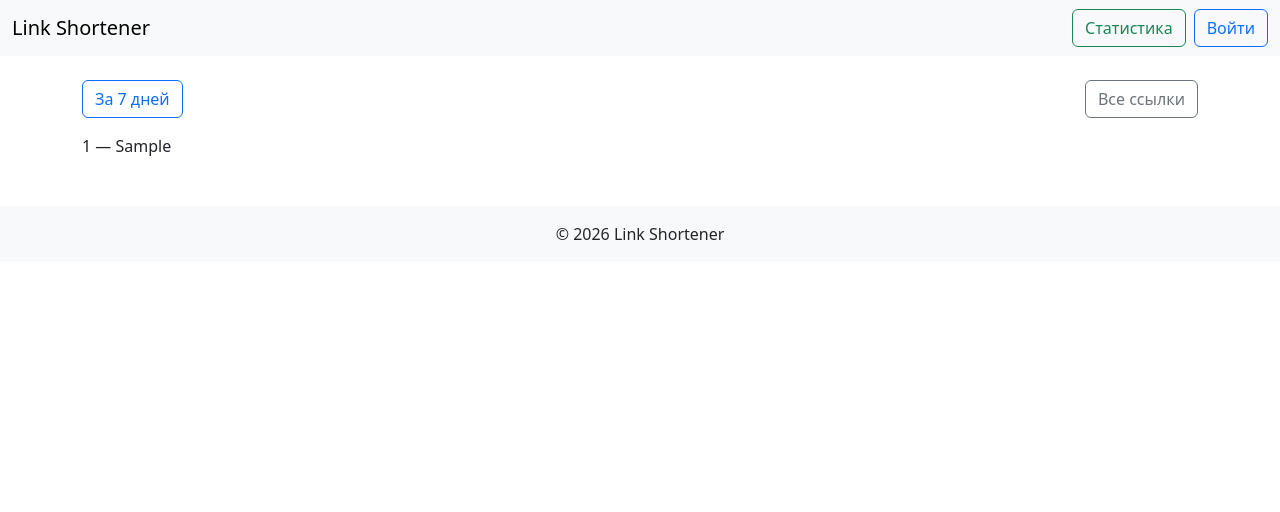
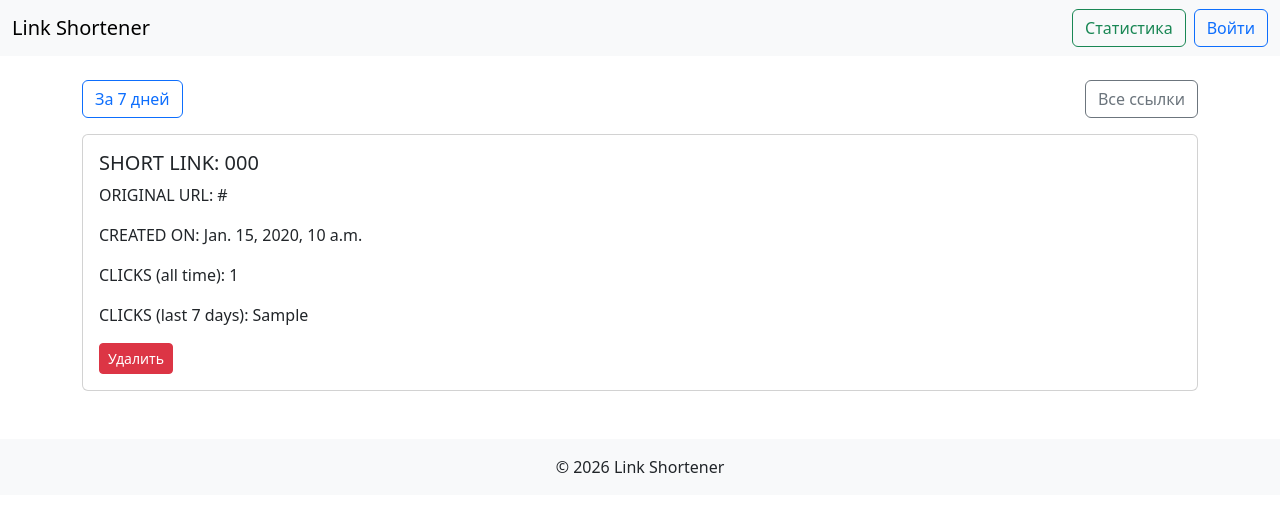
Before and after one commit to vladimir20071226-cloud/Link_Shortener, a Django app: template links/templates/stats.html in a window 1280 px wide. Shown: the top 512 px of the page. Run offline with Django 3.2, Linux system fonts and the light colour scheme; the template is opened without the code that fills it: most values are stand-ins (such as "Sample title", 1, 10 or a date in 2020).

Commit message:
stats.html

```diff
--- a/links/templates/stats.html
+++ b/links/templates/stats.html
@@ -23,7 +23,18 @@
   {% endif %}
   {% if urls %}
     {% for url in urls %}
-      {{ url.id }} — {{ url.clicks_last_week }}
+      <div class="card mb-3">
+        <div class="card-body">
+          <h5 class="card-title d-flex align-items-center">SHORT LINK: {{url.code}}</h5>
+          <p class="card-text">ORIGINAL URL: {{ url.original_url }}</p>
+          <p class="card-text">CREATED ON: {{ url.created_at }}</p>
+          <p class="card-text">CLICKS (all time): {{ url.click_count }}</p>
+          <p class="card-text">CLICKS (last 7 days): {{ url.clicks_last_week }}</p>
+          <button class="btn btn-danger btn-sm delete-btn" data-code="{{ url.code }}">
+            Удалить
+          </button>
+        </div>
+      </div>
     {% endfor %}
   {% else %}
       <p>Нет ссылок</p>
```
